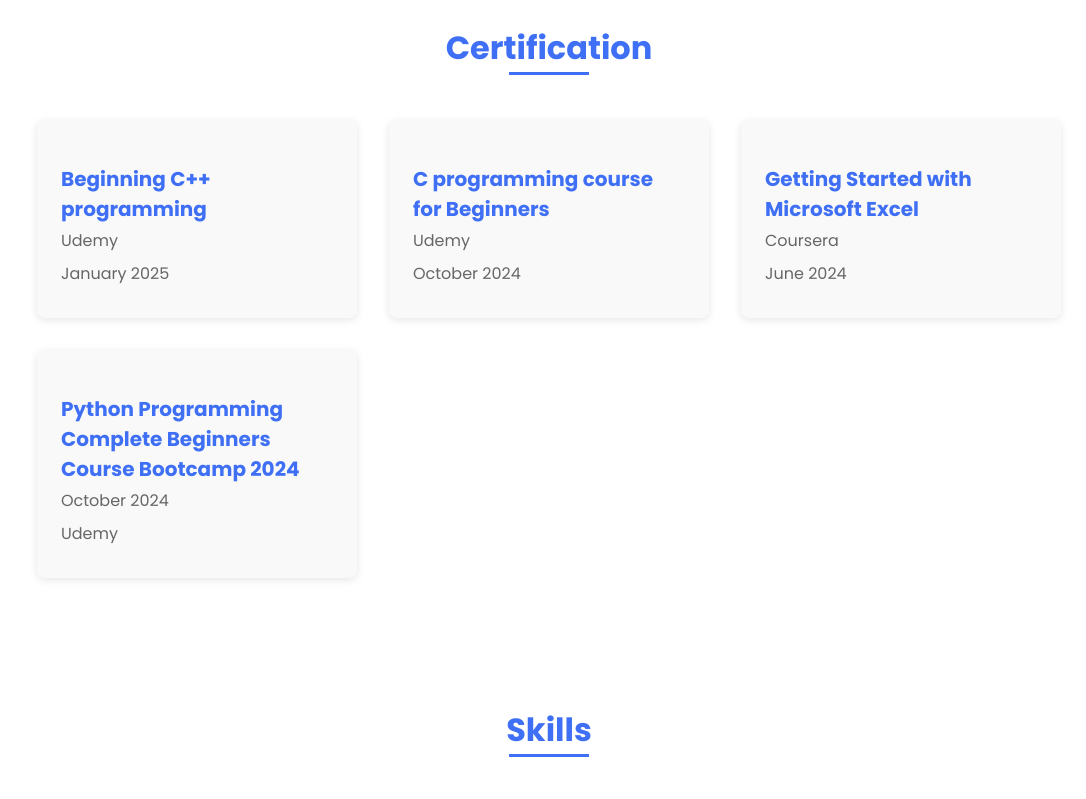
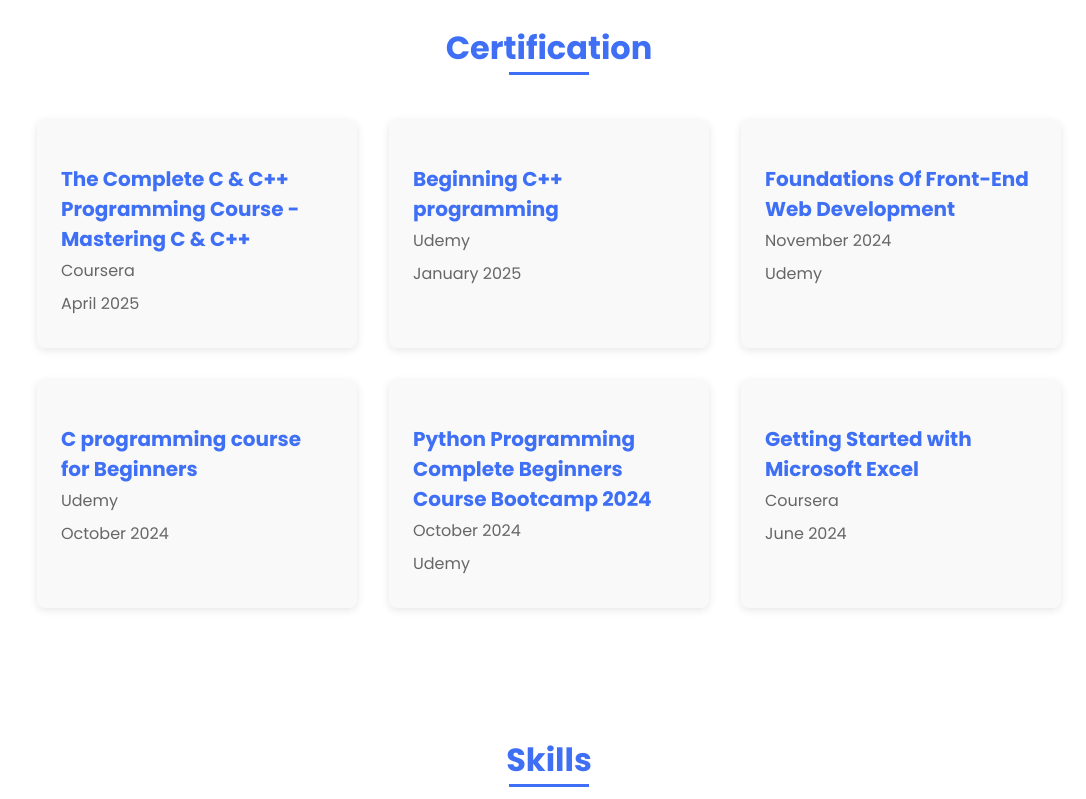
Before and after one commit to tahleel14/portfolio, a plain HTML site: page index.html in a window 1280 px wide. Shown: the part 1940-2739 px from the top of the page, without its empty margins (91-1177 px from the left). Drawn offline with nearby package versions, Linux system fonts and the light colour scheme.

Commit message:
Update index.html

```diff
--- a/index.html
+++ b/index.html
@@ -117,10 +117,20 @@ I’m always looking to learn, collaborate, and create technology that makes a d
                 <h2 class="section-title">Certification</h2>
 
                 <div class="certification__container bd-grid">
+                     <div class="certification__data">
+                        <h3 class="certification__course">The Complete C & C++ Programming Course - Mastering C & C++</h3>
+                        <p class="certification__institution">Coursera</p>
+                        <p class="certification__date">April 2025</p>
+                    </div>
                     <div class="certification__data">
                         <h3 class="certification__course">Beginning C++ programming</h3>
                         <p class="certification__institution">Udemy</p>
                         <p class="certification__date">January 2025</p>
+                    </div>
+                    <div class="certification__data">
+                        <h3 class="certification__course">Foundations Of Front-End Web Development</h3>
+                        <p class="certification__date">November 2024</p>
+                        <p class="certification__institution">Udemy</p>
                     </div>
                     <div class="certification__data">
                         <h3 class="certification__course">C programming course for Beginners</h3>
@@ -128,15 +138,16 @@ I’m always looking to learn, collaborate, and create technology that makes a d
                         <p class="certification__date">October 2024</p>
                     </div>
                     <div class="certification__data">
+                        <h3 class="certification__course">Python Programming Complete Beginners Course Bootcamp 2024</h3>
+                        <p class="certification__date">October 2024</p>
+                        <p class="certification__institution">Udemy</p>
+                    </div>
+                    <div class="certification__data">
                         <h3 class="certification__course">Getting Started with Microsoft Excel</h3>
                         <p class="certification__institution">Coursera</p>
                         <p class="certification__date">June 2024</p>
                     </div>
-                    <div class="certification__data">
-                        <h3 class="certification__course">Python Programming Complete Beginners Course Bootcamp 2024</h3>
-                        <p class="certification__date">October 2024</p>
-                        <p class="certification__institution">Udemy</p>
-                    </div>
+
                 </div>
             </section>
 
```
